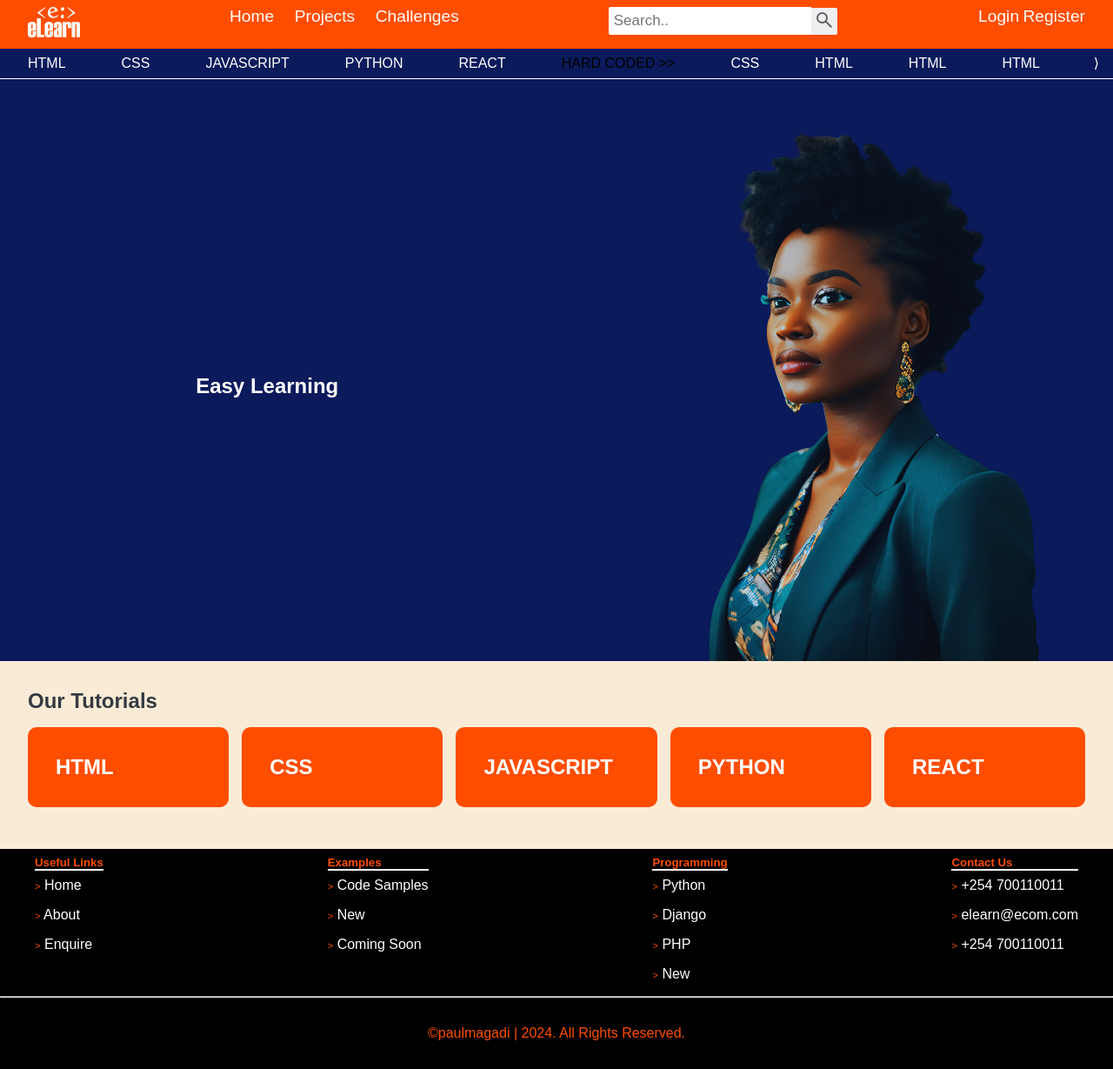
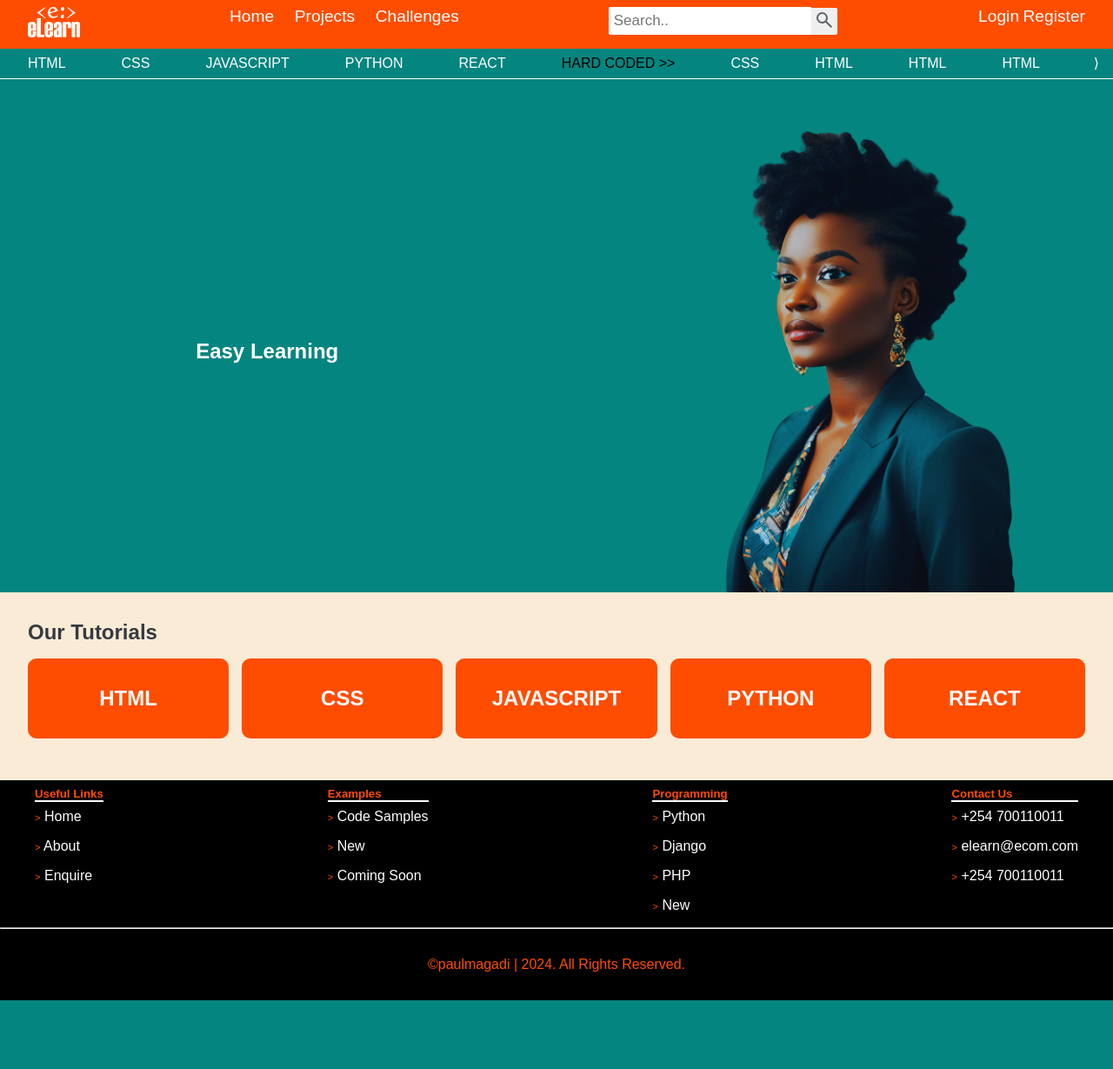
Before and after one commit to paulmagadi/Interactive-Learning-App, a Django app: page / in a window 1280 px wide. Shown: the whole page at 87% size. After the commit the page ends 1150 px from the top, so only its background shows below. Run offline with Django 4.2, Linux system fonts and the light colour scheme; data comes from the database, SQL or seed files in the repository; some web fonts are replaced.

Commit message:
modified:   InteractiveLearningApp/main/templates/main/index.html 	modified:   InteractiveLearningApp/static/css/main.css

```diff
--- a/InteractiveLearningApp/main/templates/main/index.html
+++ b/InteractiveLearningApp/main/templates/main/index.html
@@ -26,7 +26,7 @@
                     <div class="home-lessons">
                         {% for course in courses %}
                         <div class="home-lesson-card">
-                            <h1>{{course|upper}}</h1>
+                            <h1><a href="{% url 'course' course.slug %}">{{course|upper}}</a></h1>
                         </div>
                         {% endfor %}
                     </div>
@@ -58,6 +58,12 @@
             color: var(--white-color);
             border-radius: 10px;
             cursor: pointer;
+            text-align: center;
+        }
+
+        .home-lessons-section .home-lesson-card a {
+            color: var(--white-color);
+
         }
 
 
@@ -90,7 +96,7 @@
         }
 
         .hero-section .hero-image img {
-            width: 80%;
+            width: 70%;
         }
 
         @media (max-width: 580px) {
--- a/InteractiveLearningApp/static/css/main.css
+++ b/InteractiveLearningApp/static/css/main.css
@@ -7,6 +7,8 @@
 :root {
     --primary-color: rgb(255, 77, 0);
     --secondary-color: rgb(11, 26, 91);
+    --secondary-color: rgb(63, 210, 202);
+    --secondary-color: rgb(5, 133, 127);
     --white-color: #ffffff;
     --nav-padding: .5em 2em;
 }
@@ -27,7 +29,7 @@ body {
 }
 
 .navbar {
-    background-color: rgb(255, 77, 0);
+    background-color: var(--primary-color);
     color: var(--white-color);
     display: flex;
     justify-content: space-between;
```
